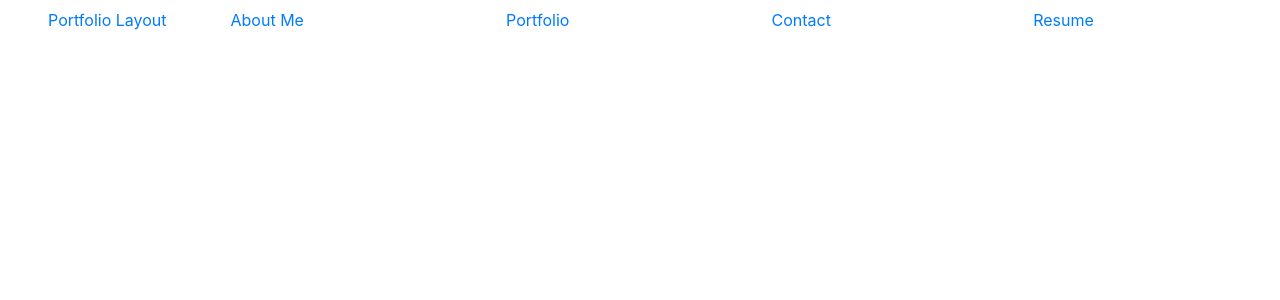
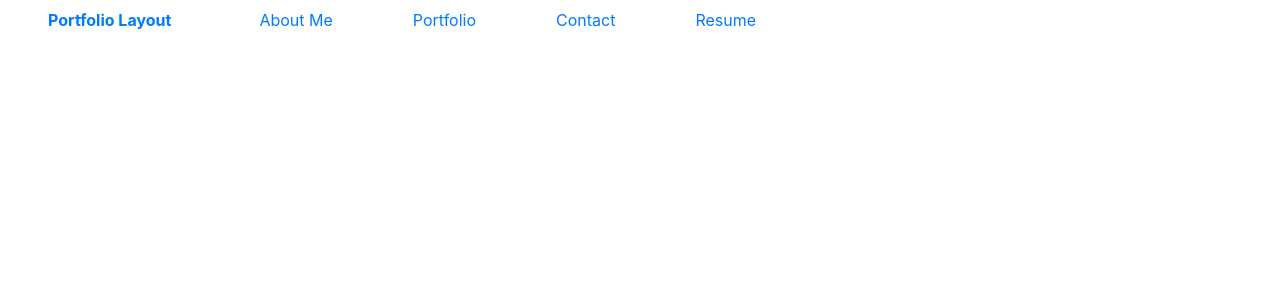
Before and after one commit to Drkeck/The-great-protfolio, a React (Create React App) app: page / in a window 1280 px wide. Shown: the top 300 px of the page. Built offline with nearby package versions, Linux system fonts and the light colour scheme.

Commit message:
added some bootstrap style to help the user know what section they're in

```diff
--- a/src/App.js
+++ b/src/App.js
@@ -10,7 +10,6 @@ const [categories] = useState([
   {name: "Resume"}
 ]);
 const [currentCategory, setCurrentCategory] = useState(categories[0]);
-console.log(currentCategory)
 
   return (
     <div className="App">
--- a/src/componenets/header/index.js
+++ b/src/componenets/header/index.js
@@ -9,7 +9,7 @@ function Header(props) {
     } = props;
     return(
         <header>
-            <a href="/" className="float-left mx-5 my-2">Portfolio Layout</a>
+            <a href="/" className="float-left mx-5 my-2 font-weight-bolder">Portfolio Layout</a>
             <Navigation categories={categories} currentCategory={currentCategory} setCurrentCategory={setCurrentCategory}></Navigation>
         </header>
     )
--- a/src/componenets/nav/index.js
+++ b/src/componenets/nav/index.js
@@ -13,7 +13,7 @@ function Navigation(props) {
     return(
         <Nav>
             {categories.map((category) => (
-                <NavItem key={category.name} className="mr-auto" >
+                <NavItem key={category.name} className={`mx-4 ${currentCategory.name === category.name && 'text-muted'}`}>
                     <NavLink onClick={()=>{
                         setCurrentCategory(category)
                     }}>{category.name}
```
